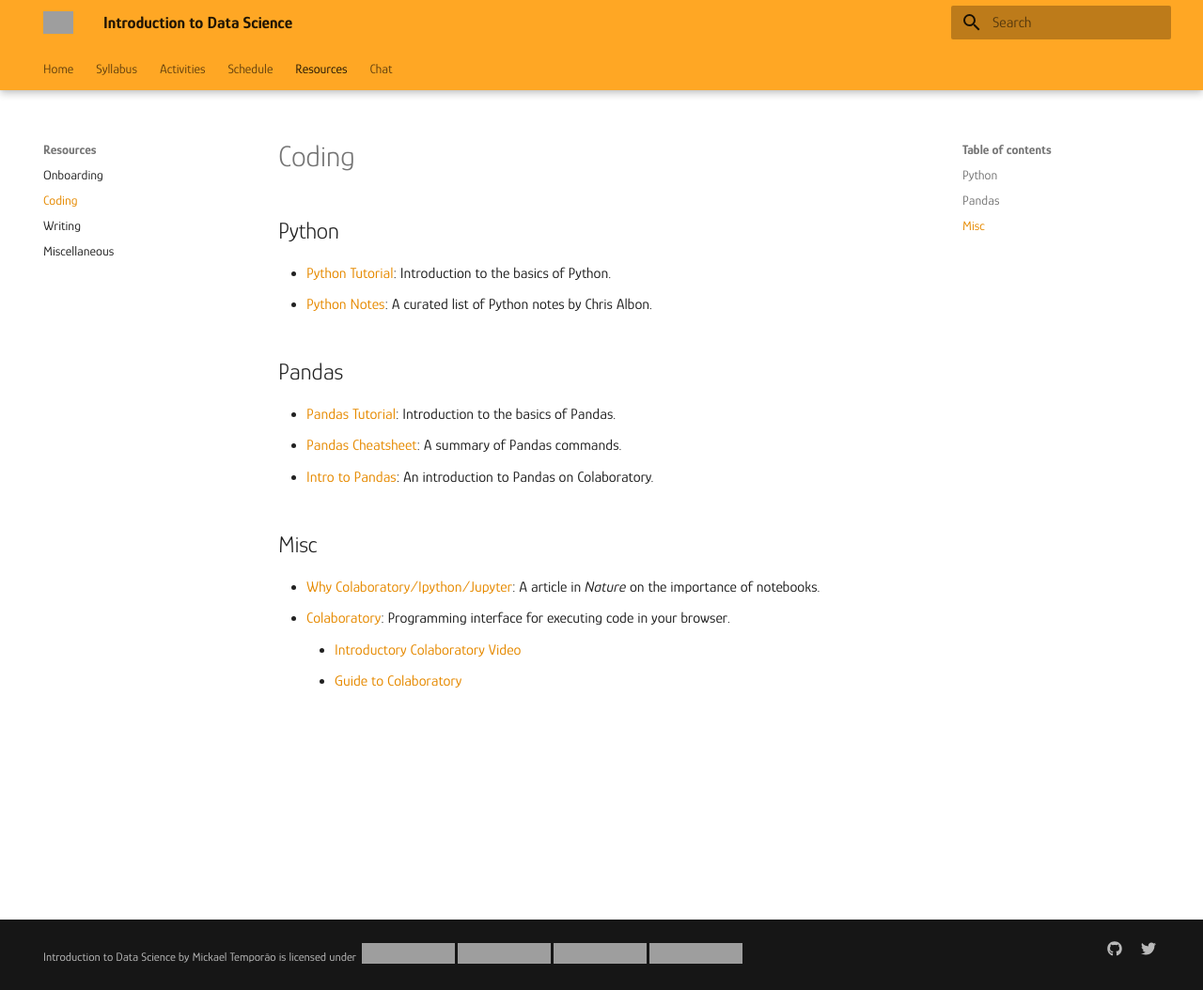
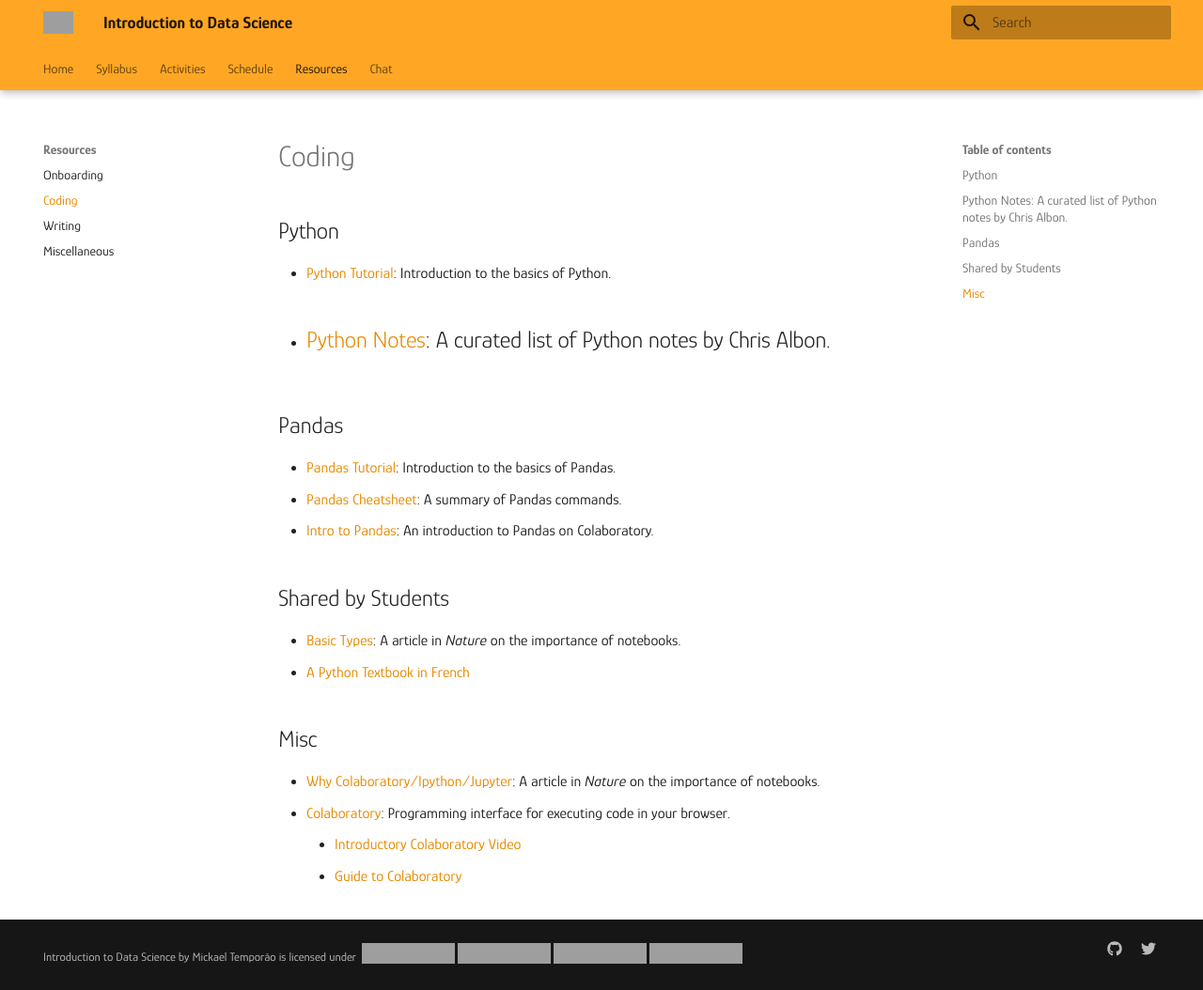
Before and after one commit to mickaeltemporao/itds, an MkDocs documentation site: the page built from docs/resources/coding.md, in a window 1280 px wide and 1054 px high, cut to the strip 0-1054 px from the top of the window. Shown: the whole strip at 94% size. Built offline with MkDocs 1.6.1 and Material for MkDocs 9.7.7, drawn with Linux system fonts in a browser that asks for light colours; grey boxes are pictures that could not be loaded.

Commit message:
update link

```diff
--- a/docs/resources/coding.md
+++ b/docs/resources/coding.md
@@ -3,12 +3,17 @@
 ## Python
 - [Python Tutorial](https://www.kaggle.com/learn/python): Introduction to the basics of Python.
 - [Python Notes](https://chrisalbon.com/): A curated list of Python notes by Chris Albon.
+-
 
 ## Pandas
 - [Pandas Tutorial](https://www.kaggle.com/learn/pandas): Introduction to the basics of Pandas.
 - [Pandas Cheatsheet](https://pandas.pydata.org/Pandas_Cheat_Sheet.pdf): A summary of Pandas commands.
 - [Intro to Pandas](https://colab.research.google.com/notebooks/mlcc/intro_to_pandas.ipynb): An introduction to Pandas on Colaboratory.
 
+## Shared by Students
+- [Basic Types](https://colab.research.google.com/github/mickaeltemporao/itds/blob/main/materials/students-2021/demo-01-assignment.ipynb): A article in *Nature* on the importance of notebooks.
+- [A Python Textbook in French](https://python.sdv.univ-paris-diderot.fr/01_introduction/#19-autres-ressources)
+
 ## Misc
 - [Why Colaboratory/Ipython/Jupyter](https://www.nature.com/articles/d41586-018-07196-1): A article in *Nature* on the importance of notebooks.
 - [Colaboratory](https://colab.research.google.com/notebooks/intro.ipynb): Programming interface for executing code in your browser.
```
